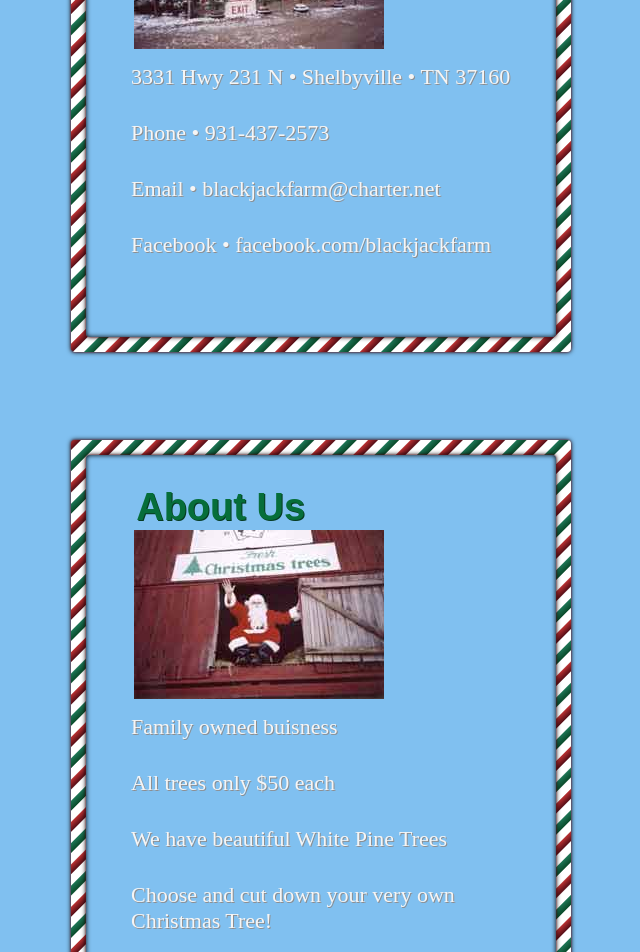
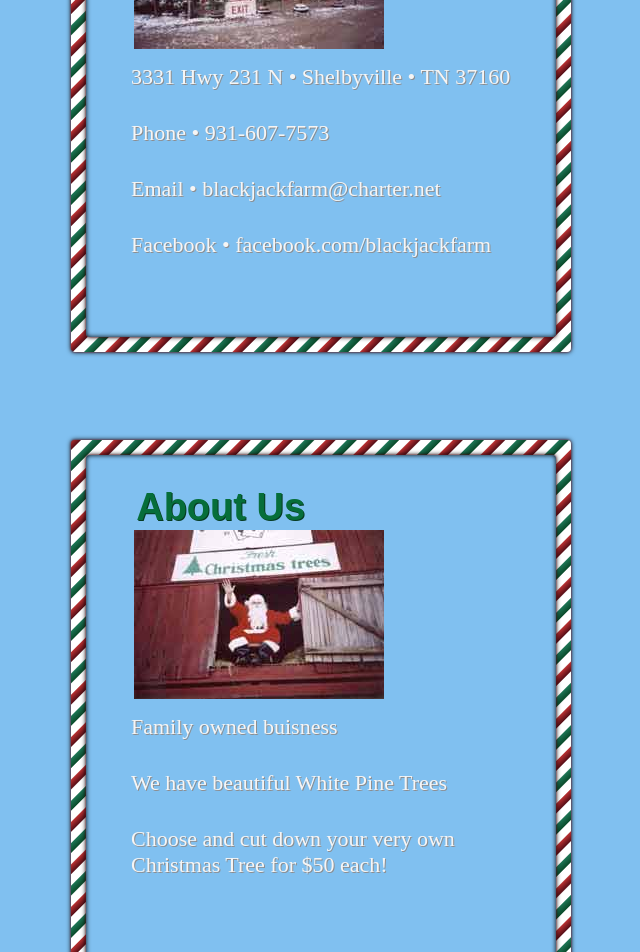
Before and after one commit to sageklein/bjf, a React (Create React App) app: page / in a window 1280 px wide. Shown: the part 1300-2252 px from the top of the page, without its empty margins (319-959 px from the left). Built offline with nearby package versions, Linux system fonts and the light colour scheme.

Commit message:
changed phoine number

```diff
--- a/src/App.js
+++ b/src/App.js
@@ -21,7 +21,7 @@ function App() {
 								alt="Blackjack Farms"
 							/>
 							<p>3331 Hwy 231 N • Shelbyville • TN 37160</p>
-							<p>Phone • 931-437-2573</p>
+							<p>Phone • 931-607-7573</p>
 							<p>
 								Email •{" "}
 								<a
@@ -56,11 +56,10 @@ function App() {
 								alt="Blackjack Farms"
 							/>
 							<p>Family owned buisness</p>
-							<p>All trees only $50 each</p>
 							<p>We have beautiful White Pine Trees</p>
 							<p>
 								Choose and cut down your very own Christmas
-								Tree!
+								Tree for $50 each!
 							</p>
 						</div>
 					</div>
```
